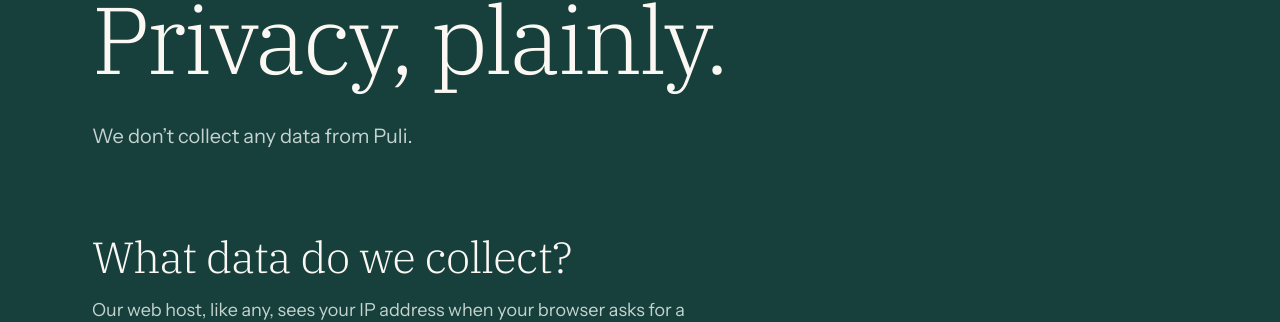
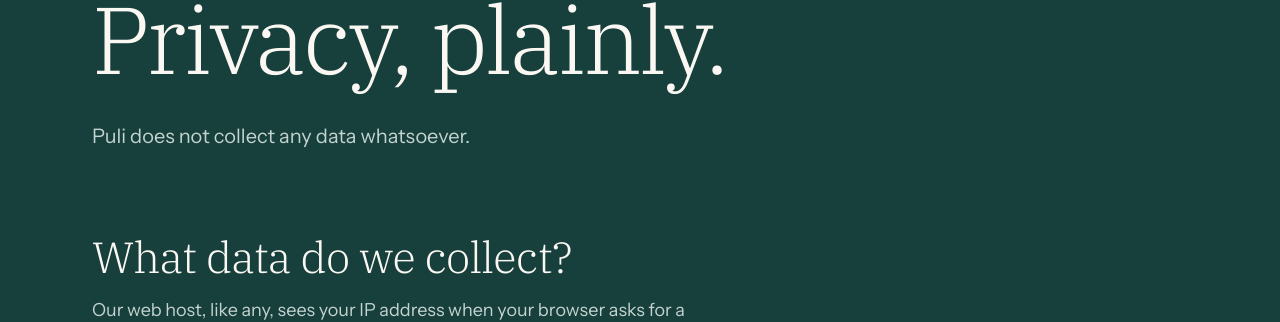
Before and after one commit to deliberate-software/puli-site, a Jekyll site: the page built from privacy.html, in a window 1280 px wide and 900 px high. Shown: the part 237-559 px from the top of the window. Built offline with Jekyll 4.4.1, drawn with Linux system fonts in a browser that asks for light colours.

Commit message:
Privacy: "Puli does not collect any data whatsoever."
Co-Authored-By: Claude Opus 5.5 <noreply@anthropic.com>

```diff
--- a/privacy.html
+++ b/privacy.html
@@ -1,14 +1,14 @@
 ---
 layout: default
 title: Privacy Policy
-description: We don’t collect any data from Puli.
+description: Puli does not collect any data whatsoever.
 permalink: /privacy/
 main_class: q-section--teal   # dark teal, like the 404 (Alan, Nov 19)
 ---
 <section class="hero hero--short container">
   <p class="eyebrow">Updated 20 November 2026</p>
   <h1 class="hero__title">Privacy, plainly.</h1>
-  <p class="hero__lead">We don’t collect any data from Puli.</p>
+  <p class="hero__lead">Puli does not collect any data whatsoever.</p>
   <div class="prose">
     <h2>What data do we collect?</h2>
     {%- comment -%} What a visitor might not know we see first, then the mailing list, then the app (Alan, Nov 19). {%- endcomment %}
```
